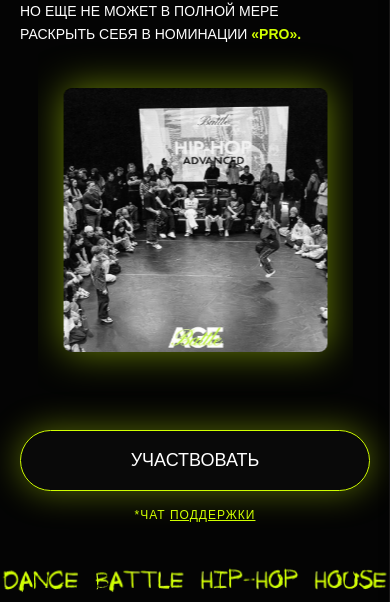
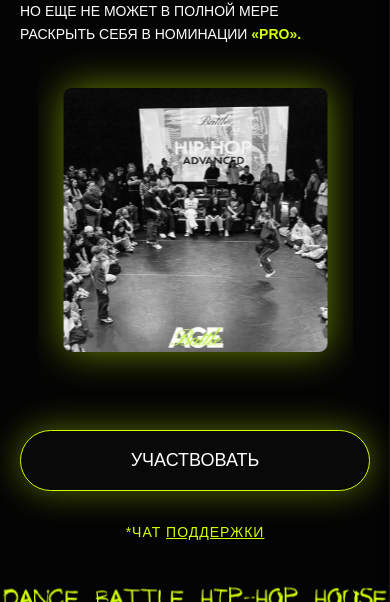
Before and after one commit to agebattle/AgeBattle_2.0, a plain HTML site: page index.html in a window 390 px wide. Shown: the part 242-844 px from the top of the page. Drawn offline with nearby package versions, Linux system fonts and the light colour scheme.

Commit message:
поддержка ниже

```diff
--- a/index.html
+++ b/index.html
@@ -118,7 +118,7 @@
     </div>
 
         <!-- Чат поддержки -->
-    <div class="support-text" style="text-align: center; z-index: 1; margin-top: 5px;">
+    <div class="support-text" style="text-align: center; z-index: 1; margin-top: -10px">
         <span class="support-green"> *ЧАТ </span>
         <a href="https://t.me/tanyalat" target="_blank" class="support-link">ПОДДЕРЖКИ</a>
     </div>
--- a/styles.css
+++ b/styles.css
@@ -147,6 +147,7 @@ body {
     text-align: center;
     z-index: 1;
     margin-bottom: 10px;
+    margin-top: 30px;
 }
 
 .support-green {
@@ -167,9 +168,10 @@ body {
 
 @media (max-width: 480px) {
     .support-text {
-        font-size: 12px;
+        font-size: 14px;
         letter-spacing: 1px;
         margin: -10px 0;
+        margin-top: 20px !important;
     }
 }
 
```
Also changed, not shown: audience.html (line endings or trailing spaces).
